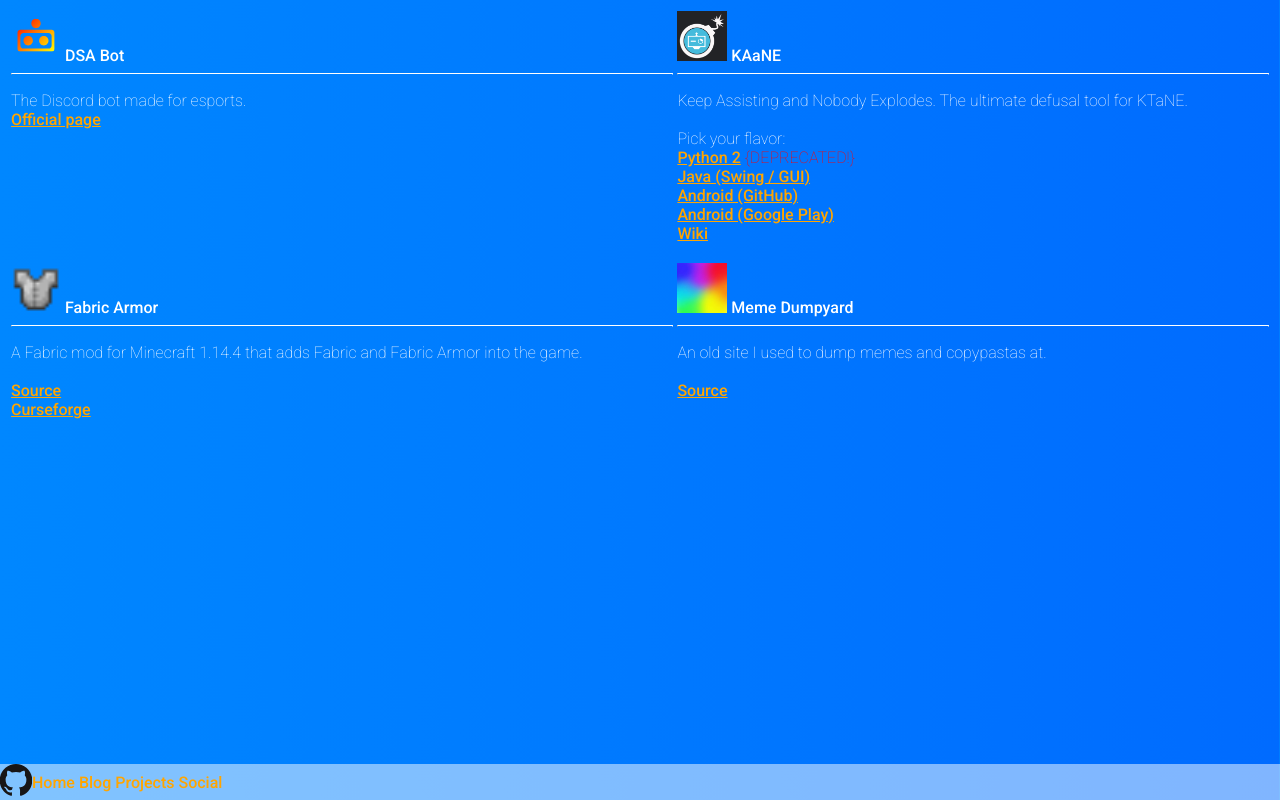
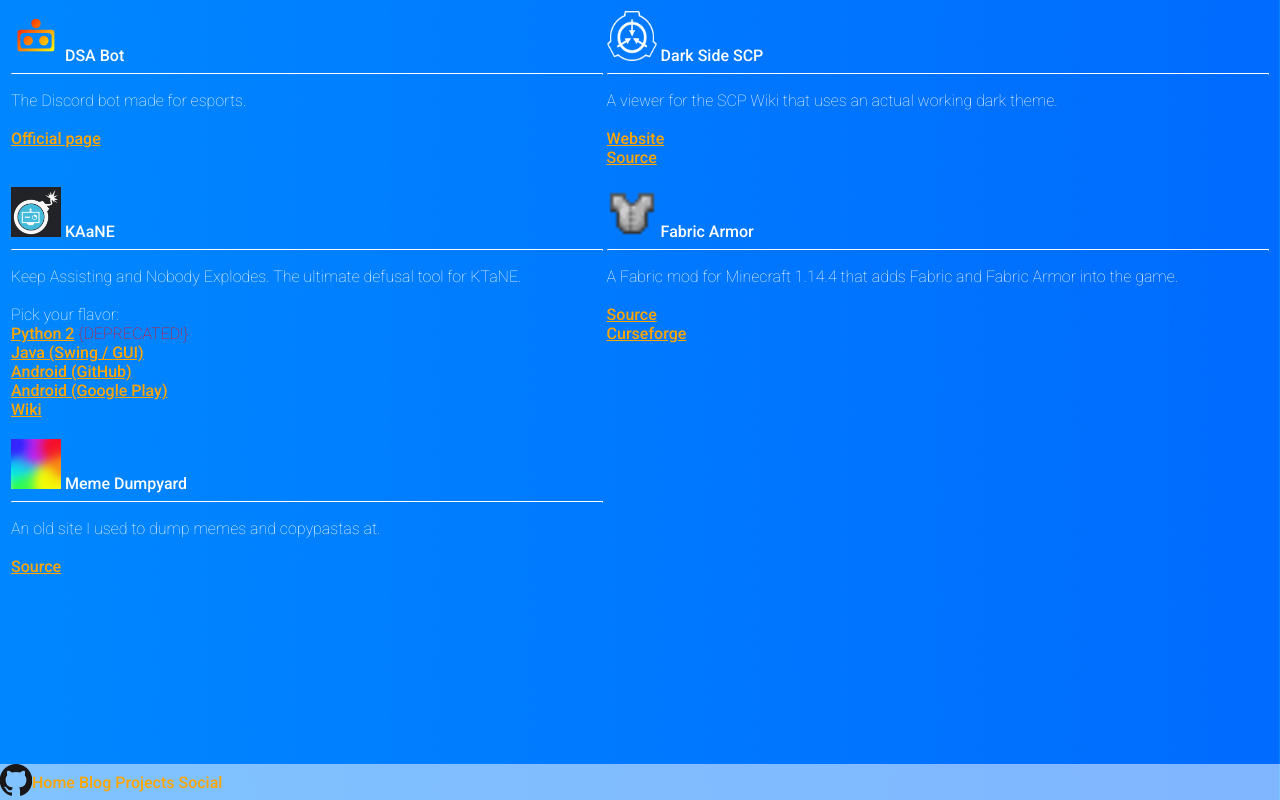
Before and after one commit to ggtylerr/ggtylerr-website, a website: page public/projects/released.html in a window 1280 px wide. Drawn offline with nearby package versions, Linux system fonts and the light colour scheme.

Commit message:
Add Discord Server link and update projects

```diff
--- a/public/projects/released.html
+++ b/public/projects/released.html
@@ -22,10 +22,24 @@
           <hr/>
           <p class="proj_p">
             The Discord bot made for esports.
-            <br/>
+            <br/><br/>
             <a href="/projects/dsabot">Official page</a>
           </p>
         </td>
+        <td class="proj_h">
+          <img src="darksidescp.png" alt="Dark Side SCP" style="width:50px;height:50px">
+          Dark Side SCP
+          <hr/>
+          <p class="proj_p">
+            A viewer for the SCP Wiki that uses an actual working dark theme.
+            <br/><br/>
+            <a href="http://darksidescp.ggtylerr.digital">Website</a>
+            <br/>
+            <a href="https://github.com/ggtylerr/Dark-Side-SCP">Source</a>
+          </p>
+        </td>
+      </tr>
+      <tr>
         <td class="proj_h">
           <img src="KAaNE%20logo.png" alt="KAaNE" style="width:50px;height:50px">
           KAaNE
@@ -46,8 +60,6 @@
             <a href="https://kaane.miraheze.org/wiki/Main_Page">Wiki</a>
           </p>
         </td>
-      </tr>
-      <tr>
         <td class="proj_h">
           <img src="fabric_chestplate.png" alt="Fabric Armor" style="width:50px;height:50px">
           Fabric Armor
@@ -60,8 +72,9 @@
             <a href="https://www.curseforge.com/minecraft/mc-mods/fabric-armor/">Curseforge</a>
           </p>
         </td>
+      </tr>
+      <tr>
         <td class="proj_h">
-          <!-- TODO: Save image so I don't have to rely on 'iStockPhoto' -->
           <img src="meme-dumpyard.jpg" alt="Meme Dumpyard" style="width:50px;height:50px">
           Meme Dumpyard
           <hr/>
```
Also changed, not shown: public/projects/upcoming.html (+12 -2 lines), public/social.html (+1 -0 lines), public/projects/darksidescp.png (added).
